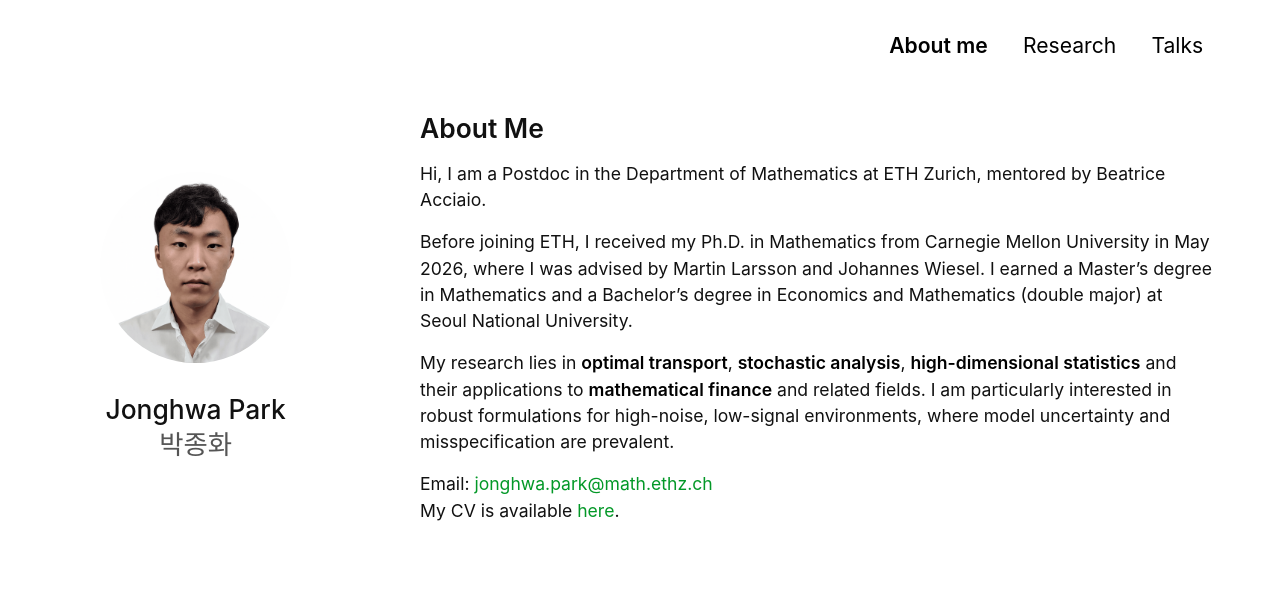
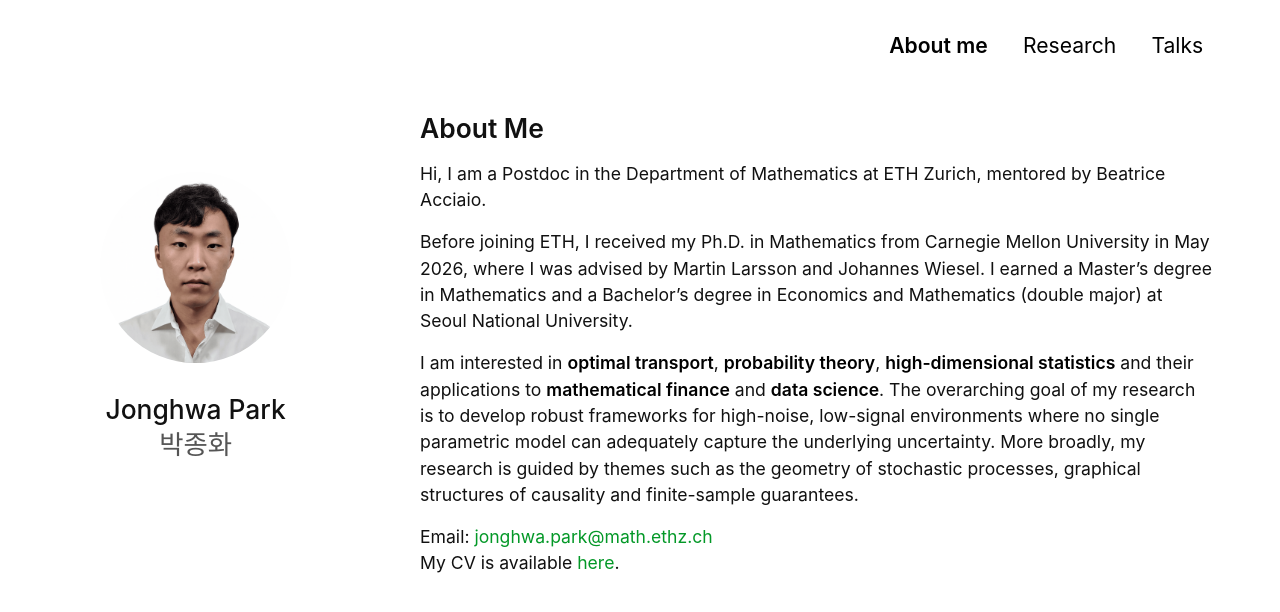
Before and after one commit to Jonghwap/Jonghwap.github.io, a Jekyll site: the page built from index.md, in a window 1280 px wide. Shown: the top 612 px of the page. Built offline with Jekyll 4.4.1, drawn with Linux system fonts in a browser that asks for light colours; a style sheet for code colours, icons or effects is not loaded; our own code applies the rules of GitHub Pages for plain Markdown files.

Commit message:
Update index.md

```diff
--- a/index.md
+++ b/index.md
@@ -9,7 +9,7 @@ Hi, I am a Postdoc in the Department of Mathematics at ETH Zurich, mentored by [
 
 Before joining ETH, I received my Ph.D. in Mathematics from Carnegie Mellon University in May 2026, where I was advised by [Martin Larsson](https://sites.google.com/view/martin-larsson) and [Johannes Wiesel](https://sites.google.com/view/johannes-wiesel). I earned a Master's degree in Mathematics and a Bachelor's degree in Economics and Mathematics (double major) at Seoul National University.
 
-My research lies in **optimal transport**, **stochastic analysis**, **high-dimensional statistics** and their applications to **mathematical finance** and related fields. I am particularly interested in robust formulations for high-noise, low-signal environments, where model uncertainty and misspecification are prevalent.
+I am interested in **optimal transport**, **probability theory**, **high-dimensional statistics** and their applications to **mathematical finance** and **data science**. The overarching goal of my research is to develop robust frameworks for high-noise, low-signal environments where no single parametric model can adequately capture the underlying uncertainty. More broadly, my research is guided by themes such as the geometry of stochastic processes, graphical structures of causality and finite-sample guarantees.
 
 <p style="margin:0">
   Email: <span id="email-slot"></span><noscript>jonghwap [at] andrew [dot] cmu [dot] edu</noscript><script>
```
